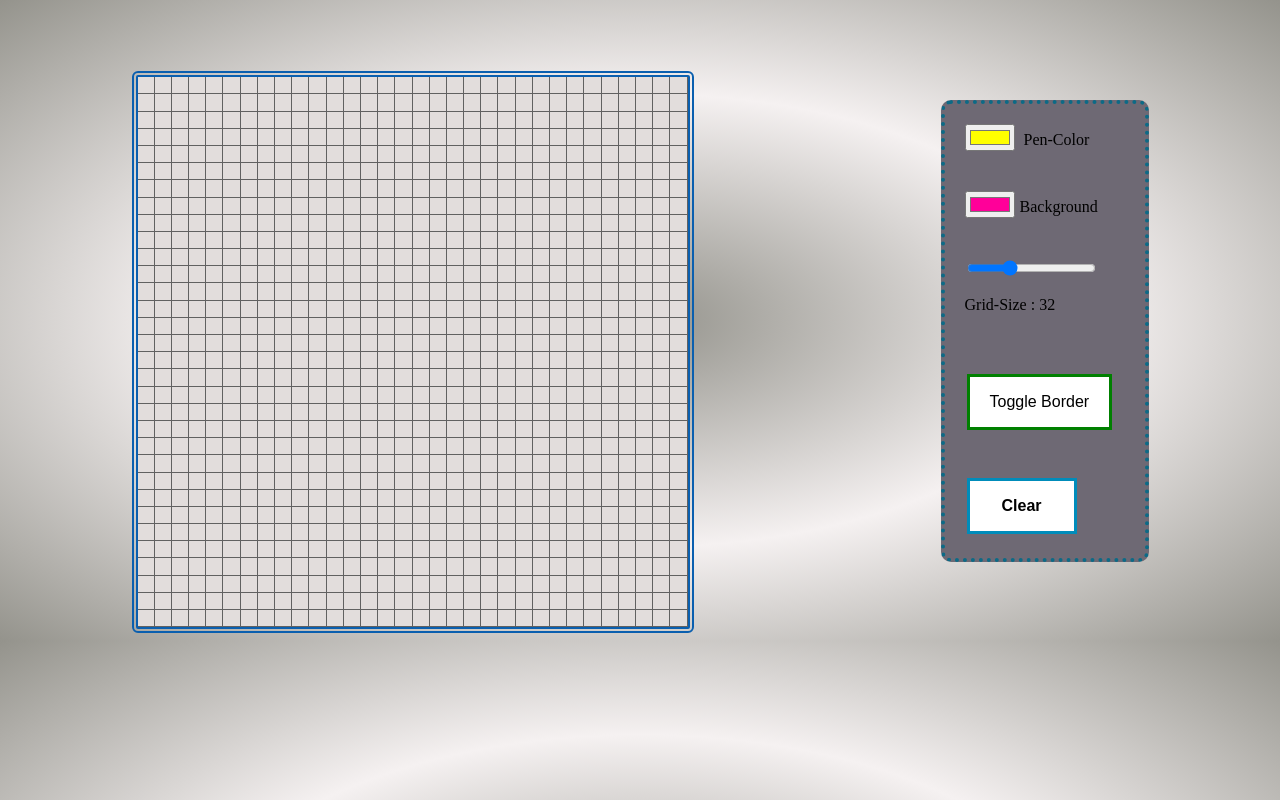
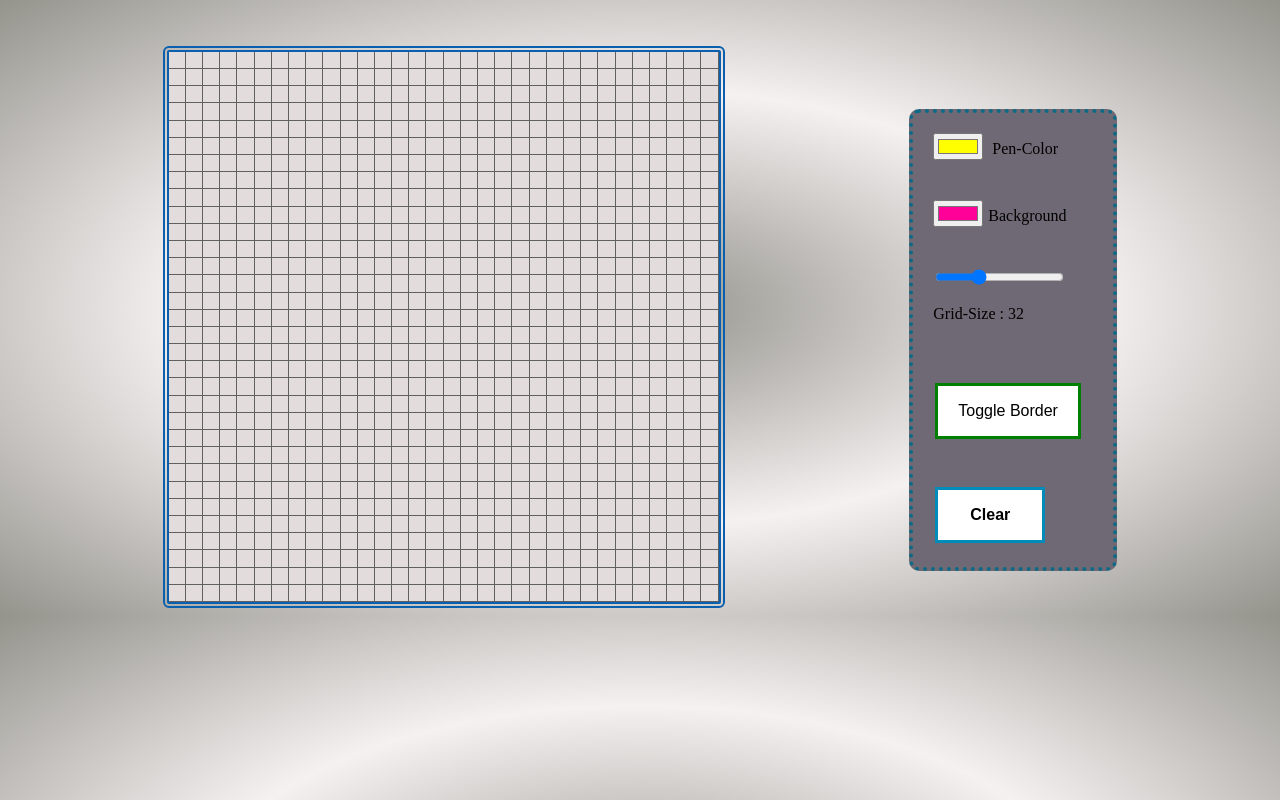
Before and after one commit to Mr-Starkk/Etch-A-Sketch, a plain HTML site: page index.html in a window 1280 px wide. Drawn offline with Linux system fonts and the light colour scheme.

Commit message:
Ui improvements

```diff
--- a/index.html
+++ b/index.html
@@ -1,6 +1,7 @@
 <!DOCTYPE html>
 <html>
     <head>
+        <link rel="icon" href="favicon.png" type="image/x-icon">
         <link rel="stylesheet" href="style.css">
         <title>
             Etch-A-Sketch
--- a/style.css
+++ b/style.css
@@ -17,7 +17,7 @@ body{
     border-radius: 10px;
     border: 4px dotted rgb(12, 106, 134);
     width: 200px;
-    margin-top: 20px;
+    margin-top: 5%;
     margin-left: auto;
     margin-right: auto;
     transition:  0.3s linear;
@@ -37,14 +37,14 @@ body{
 
 #main-container{
     display: grid;
-    margin-top: 5%;
+    margin-top: 3%;
     border: 6px double rgb(10, 95, 175);
     border-radius: 6px;
     min-height: 550px;
     min-width: 550px;
     max-width: 550px;
     margin-left: auto;
-    margin-right: auto;
+    margin-right: 30px;
     /* justify-content: stretch; */
     align-content: stretch;
     transition:  0.5s linear;
```
Also changed, not shown: favicon.png (added).
